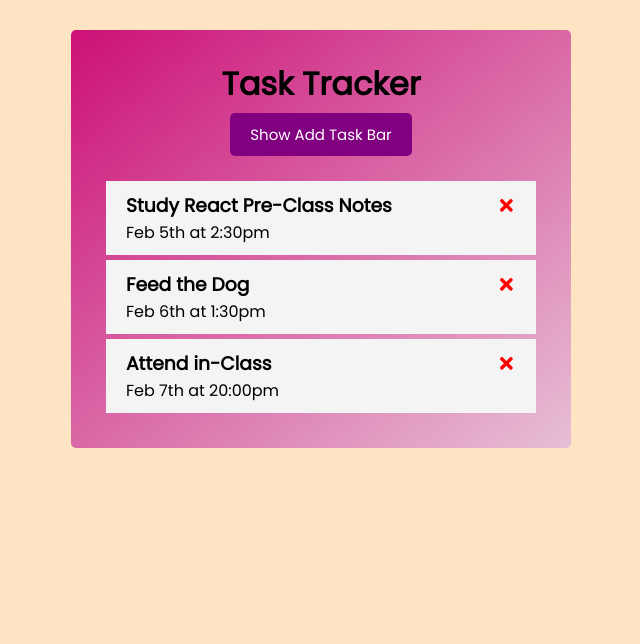
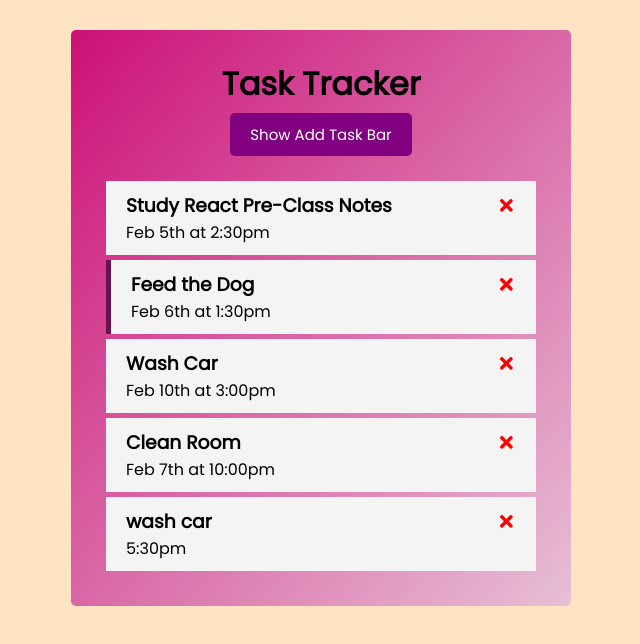
Before and after one commit to sofiadurkan1/react-task-tracker-08, a React (Create React App) app: page / in a window 1280 px wide. Shown: the top 644 px of the page, without its empty margins (319-959 px from the left). Built offline with nearby package versions, Linux system fonts and the light colour scheme; data requests are answered from the project's data file.

Commit message:
add fetch tasks  and add tasks

```diff
--- /dev/null
+++ b/db.json
@@ -0,0 +1,34 @@
+{
+  "tasks": [
+    {
+      "id": 1,
+      "text": "Study React Pre-Class Notes",
+      "day": "Feb 5th at 2:30pm",
+      "isDone": false
+    },
+    {
+      "id": 2,
+      "text": "Feed the Dog",
+      "day": "Feb 6th at 1:30pm",
+      "isDone": true
+    },
+    {
+      "text": "Wash Car",
+      "day": "Feb 10th at 3:00pm",
+      "isDone": false,
+      "id": 3
+    },
+    {
+      "text": "Clean Room",
+      "day": "Feb 7th at 10:00pm",
+      "isDone": false,
+      "id": 4
+    },
+    {
+      "text": "wash car",
+      "day": "5:30pm",
+      "isDone": false,
+      "id": 5
+    }
+  ]
+}
--- a/package.json
+++ b/package.json
@@ -6,6 +6,8 @@
     "@testing-library/jest-dom": "^5.11.4",
     "@testing-library/react": "^11.1.0",
     "@testing-library/user-event": "^12.1.10",
+    "axios": "^0.21.4",
+    "json-server": "^0.16.3",
     "react": "^17.0.2",
     "react-dom": "^17.0.2",
     "react-icons": "^4.2.0",
@@ -16,7 +18,8 @@
     "start": "react-scripts start",
     "build": "react-scripts build",
     "test": "react-scripts test",
-    "eject": "react-scripts eject"
+    "eject": "react-scripts eject",
+    "server": "json-server --watch db.json --port 5000"
   },
   "eslintConfig": {
     "extends": [
--- a/src/App.js
+++ b/src/App.js
@@ -1,45 +1,91 @@
-import React, { useState } from 'react';
+import React, { useEffect, useState } from 'react';
 import './App.css';
 import AddTask from './components/AddTask';
 import Header from './components/Header';
 import Tasks from './components/Tasks';
+import axios from 'axios';
+
+// const initialTasks =   {
+//   id: 1,
+//   text: 'Study React Pre-Class Notes',
+//   day: 'Feb 5th at 2:30pm',
+//   isDone: false,
+// },
+// {
+//   id: 2,
+//   text: 'Feed the Dog',
+//   day: 'Feb 6th at 1:30pm',
+//   isDone: false,
+// },
+// {
+//   id: 3,
+//   text: 'Attend in-Class',
+//   day: 'Feb 7th at 20:00pm',
+//   isDone: false,
+// },
 
 function App() {
-  const [tasks, setTasks] = useState([
-    {
-      id: 1,
-      text: 'Study React Pre-Class Notes',
-      day: 'Feb 5th at 2:30pm',
-      isDone: false,
-    },
-    {
-      id: 2,
-      text: 'Feed the Dog',
-      day: 'Feb 6th at 1:30pm',
-      isDone: false,
-    },
-    {
-      id: 3,
-      text: 'Attend in-Class',
-      day: 'Feb 7th at 20:00pm',
-      isDone: false,
-    },
-  ]);
+  const [tasks, setTasks] = useState([]);
   const [showAddTask, setShowAddTask] = useState(false);
+  const baseUrl = 'http://localhost:5000/tasks';
+  //CRUD
+  //Fetch tasks
+  // const fetchTasks = async () => {
+  //   const res = await fetch(baseUrl);
+  //   const data = await res.json();
+  //   console.log(data);
+  //   setTasks(data);
+  // };
 
-  //CRUD
+  //Fetch tasks with axios
+  const fetchTasks = async () => {
+    //const res = await axios.get(baseUrl);
+    const { data } = await axios.get(baseUrl);
+    console.log(data);
+    setTasks(data);
+  };
+
+  useEffect(() => {
+    fetchTasks();
+  }, []);
+
   //Add Tasks
-  const addTask = (task) => {
-    const id = Math.floor(Math.random() * 10000) + 1;
-    const newTask = { id, ...task };
-    setTasks([...tasks, newTask]);
+  // const addTask = async (task) => {
+  //   const res = await fetch(baseUrl, {
+  //     method: 'POST',
+  //     headers: {
+  //       'Content-type': 'application/json',
+  //     },
+  //     body: JSON.stringify(task),
+  //   });
+  //   await res.json();
+  //   fetchTasks();
+  // };
+
+  //Add Tasks with axios
+  const addTask = async (task) => {
+    const res = await axios.post(baseUrl, task);
+    fetchTasks();
+  };
+
+  // const addTask = (task) => {
+  //   const id = Math.floor(Math.random() * 10000) + 1;
+  //   const newTask = { id, ...task };
+  //   setTasks([...tasks, newTask]);
+  // };
+
+  //Delete tasks
+  const deleteTask = async (deleteTaskId) => {
+    await fetch(`${baseUrl}/${deleteTaskId}`, {
+      method: 'DELETE',
+    });
   };
 
   //Delete tasks
-  const deleteTask = (deleteTaskId) => {
-    console.log('delete', deleteTaskId);
-    setTasks(tasks.filter((task) => task.id !== deleteTaskId));
-  };
+  // const deleteTask = (deleteTaskId) => {
+  //   console.log('delete', deleteTaskId);
+  //   setTasks(tasks.filter((task) => task.id !== deleteTaskId));
+  // };
 
   //Toggle Done
   const toggleDone = (toggleDoneId) => {
```
Also changed, not shown: 1 other file (tests, documents, lock files or other folders).
